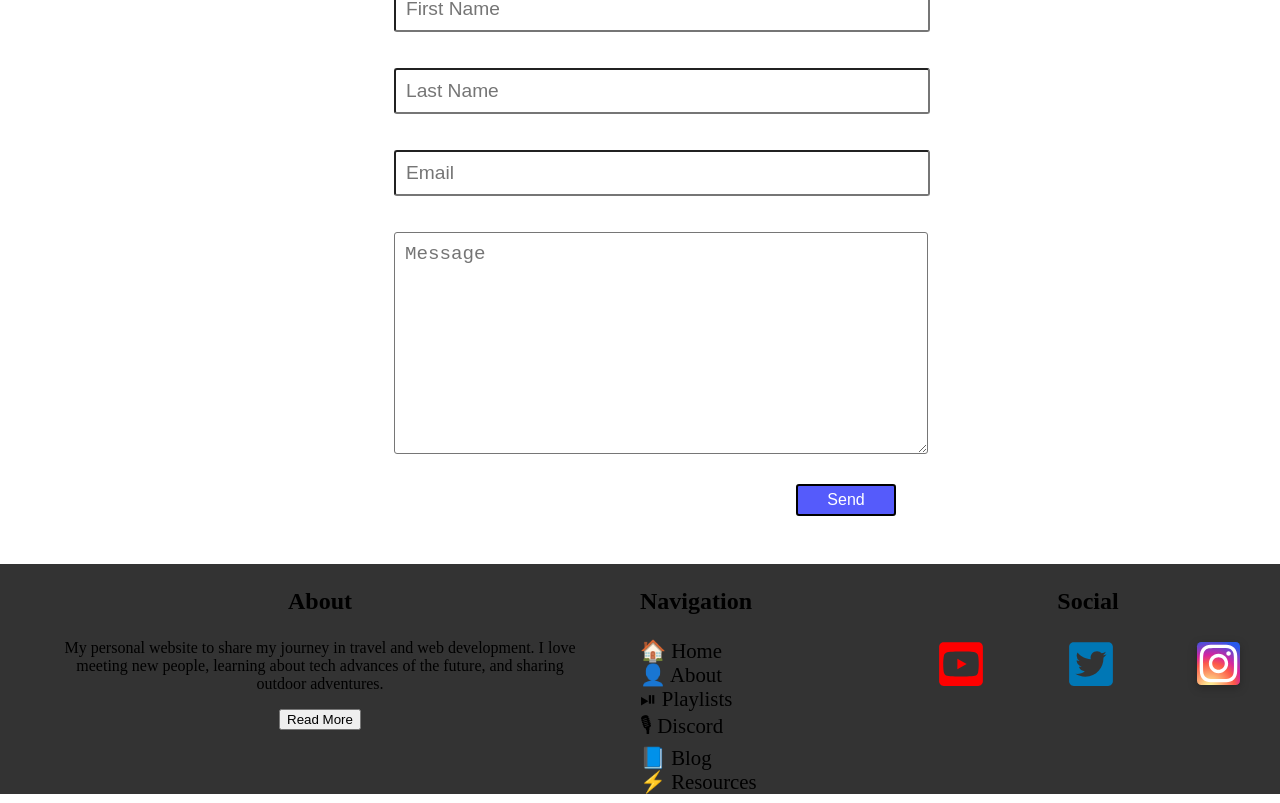
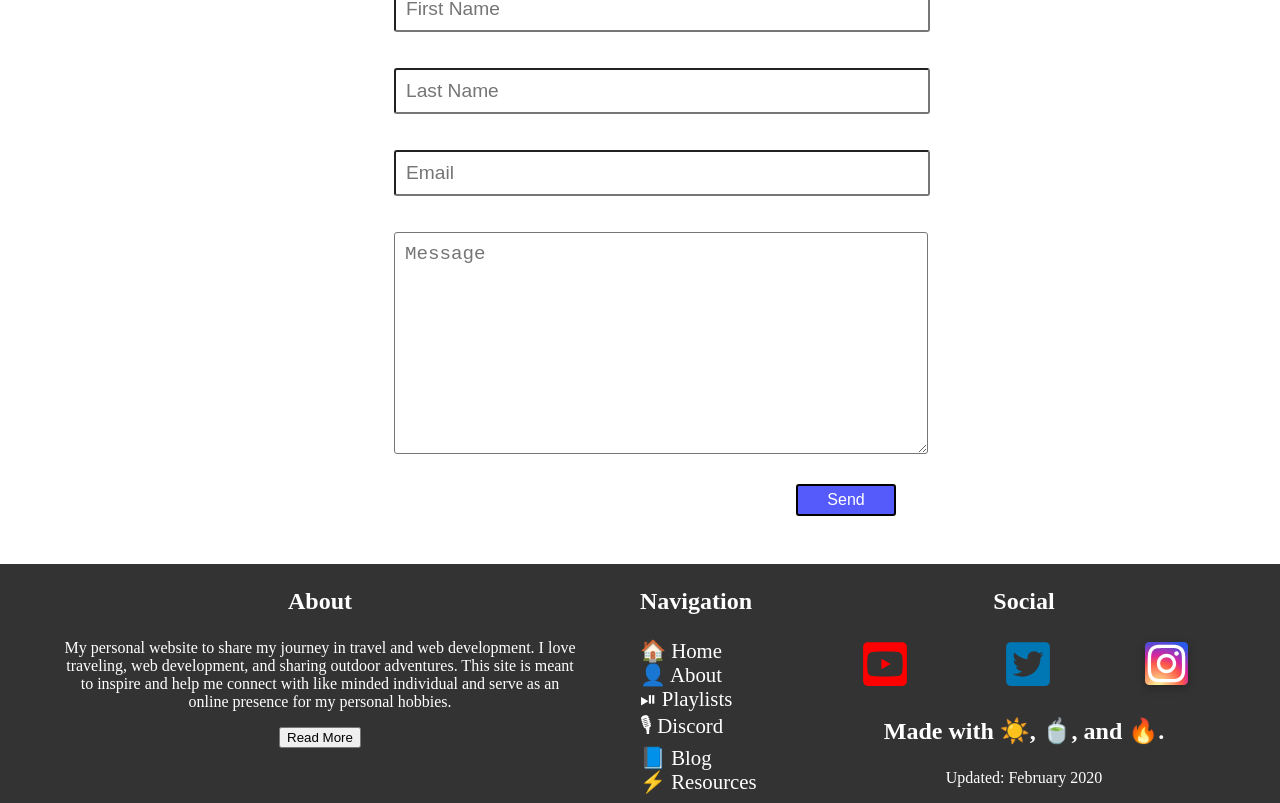
Before and after one commit to timh1203/tdNet2, a Next.js app: page / in a window 1280 px wide. Shown: the part 1146-1949 px from the top of the page. Built offline with nearby package versions, Linux system fonts and the light colour scheme; no server answers.

Commit message:
Update Footer footer, add credits

```diff
--- a/src/components/libs/Footer/index.js
+++ b/src/components/libs/Footer/index.js
@@ -9,8 +9,17 @@ const About = () => {
   return (
     <Div1>
       <P1>About</P1>
-      <p>My personal website to share my journey in travel and web development. I love meeting new people, learning about tech advances of the future, and sharing outdoor adventures.</p>
+      <p>My personal website to share my journey in travel and web development. I love traveling, web development, and sharing outdoor adventures. This site is meant to inspire and help me connect with like minded individual and serve as an online presence for my personal hobbies.</p>
       <button>Read More</button>
+    </Div1>
+  )
+}
+
+const Credits = () => {
+  return (
+    <Div1>
+      <P1>Made with ☀️, 🍵, and 🔥.</P1>
+      <p>Updated: February {new Date().getFullYear()}</p>
     </Div1>
   )
 }
@@ -29,6 +38,7 @@ const Footer = () => (
       <Div2>
         <Social />
       </Div2>
+      <Credits />
     </Section3>
   </Main1>
 )
@@ -41,6 +51,7 @@ const Main1 = styled.main`
 const Section1 = styled.section`
   width: 50%;
   text-align: center;
+  color: white;
 `
 const Div1 = styled.div`
   width: 80%;
@@ -54,16 +65,18 @@ const Section2 = styled.section`
   display: flex;
   flex-direction: column;
   align-items: flex-start;
-  width: 20%;
+  width: 10%;
   font-size: 1.3rem;
+  color: white;
   `
 const Section3 = styled.section`
-  width: 30%;
+  width: 40%;
   text-align: center;
+  color: white;
 `
 const Div2 = styled.div`
   display: flex;
-  justify-content: space-around;
+  justify-content: space-evenly;
   align-items: center;
 `
 
```
